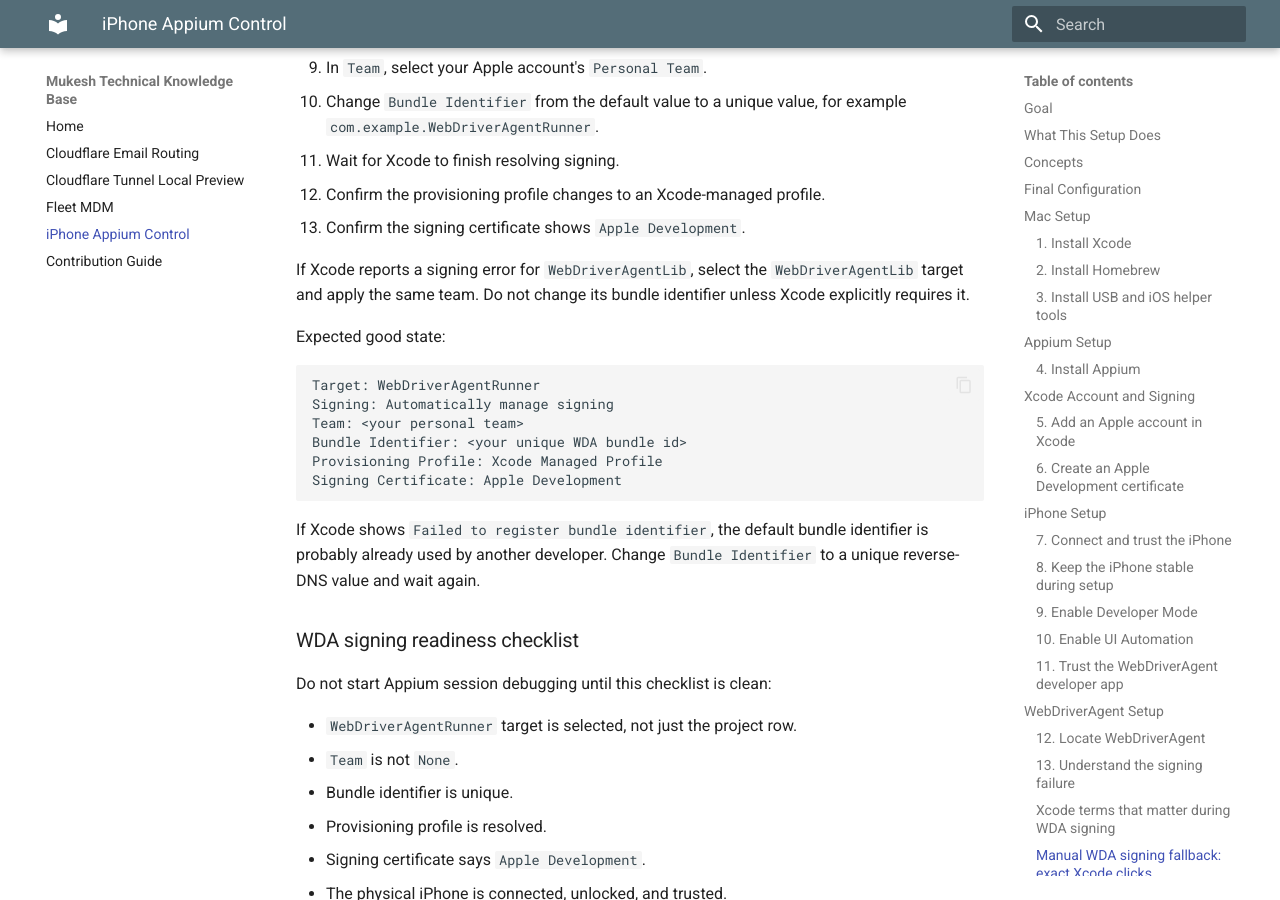
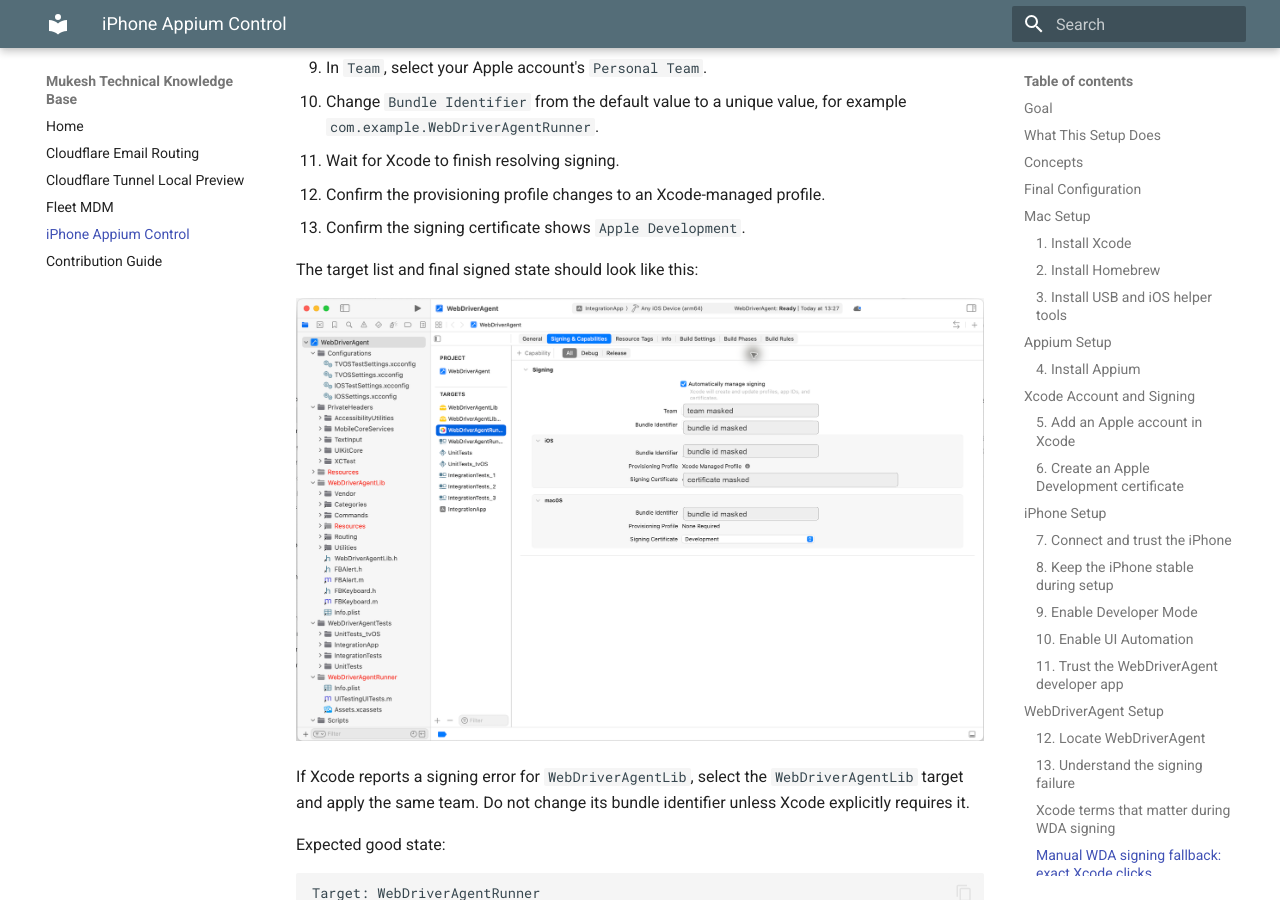
Before and after one commit to junocastiel/saashq-knowledge, an MkDocs documentation site: the page built from docs/ios-real-device-appium-control.md, in a window 1280 px wide and 900 px high, scrolled down 18309 px. Built offline with MkDocs 1.6.1 and Material for MkDocs 9.7.7, drawn with Linux system fonts in a browser that asks for light colours.

Commit message:
Add WDA signing fallback screenshot

```diff
--- a/docs/ios-real-device-appium-control.md
+++ b/docs/ios-real-device-appium-control.md
@@ -497,6 +497,10 @@
 11. Wait for Xcode to finish resolving signing.
 12. Confirm the provisioning profile changes to an Xcode-managed profile.
 13. Confirm the signing certificate shows `Apple Development`.
+
+The target list and final signed state should look like this:
+
+![WebDriverAgentRunner selected with Signing and Capabilities configured](assets/ios-real-device-appium-control/xcode-wda-runner-signing-good.png)
 
 If Xcode reports a signing error for `WebDriverAgentLib`, select the `WebDriverAgentLib` target and apply the same team. Do not change its bundle identifier unless Xcode explicitly requires it.
 
```
Also changed, not shown: docs/assets/ios-real-device-appium-control/xcode-wda-runner-signing-good.png (added).
